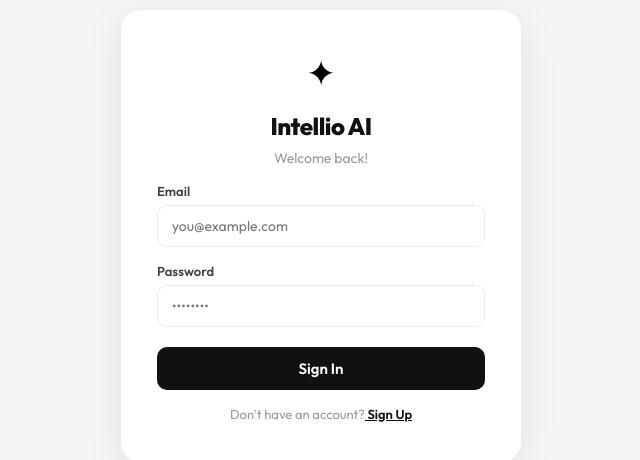
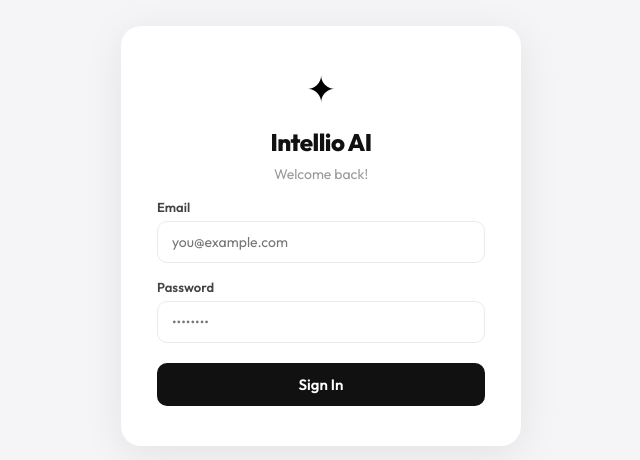
Before and after one commit to Naveena1209/Intellio, a React (Create React App) app: page / in a window 1280 px wide. Shown: the part 164-624 px from the top of the page, without its empty margins (319-959 px from the left). Built offline with nearby package versions, Linux system fonts and the light colour scheme.

Commit message:
Update Auth.js

```diff
--- a/src/Auth.js
+++ b/src/Auth.js
@@ -1,23 +1,21 @@
 import { useState } from "react";
 import "./Auth.css";
-export default function Auth() {
-  const [isLogin, setIsLogin] = useState(true);
+export default function Auth({ onAuthSuccess }) {
   const [email, setEmail] = useState("");
   const [password, setPassword] = useState("");
   const [loading, setLoading] = useState(false);
-
   const handleSubmit = () => {
     setLoading(true);
     localStorage.setItem("intellio_current_user", email);
+    if (onAuthSuccess) onAuthSuccess(email);
     setLoading(false);
   };
-
   return (
     <div className="auth-wrapper">
       <div className="auth-card">
         <div className="auth-logo">✦</div>
         <h1 className="auth-title">Intellio AI</h1>
-        <p className="auth-subtitle">{isLogin ? "Welcome back!" : "Create your account"}</p>
+        <p className="auth-subtitle">Welcome back!</p>
         <div className="auth-field">
           <label>Email</label>
           <input
@@ -39,14 +37,8 @@
           />
         </div>
         <button className="auth-btn" onClick={handleSubmit} disabled={loading}>
-          {loading ? "Please wait..." : isLogin ? "Sign In" : "Create Account"}
+          {loading ? "Please wait..." : "Sign In"}
         </button>
-        <p className="auth-switch">
-          {isLogin ? "Don't have an account?" : "Already have an account?"}
-          <span onClick={() => setIsLogin(!isLogin)}>
-            {isLogin ? " Sign Up" : " Sign In"}
-          </span>
-        </p>
       </div>
     </div>
   );
```
